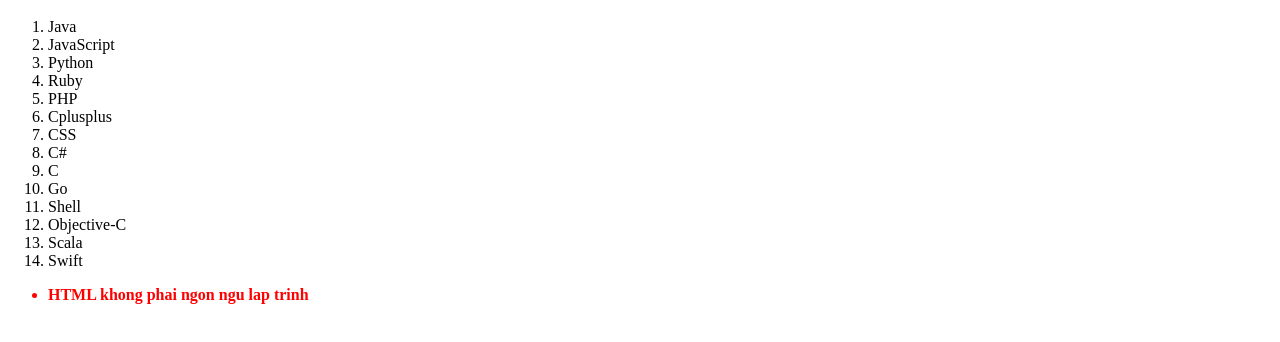
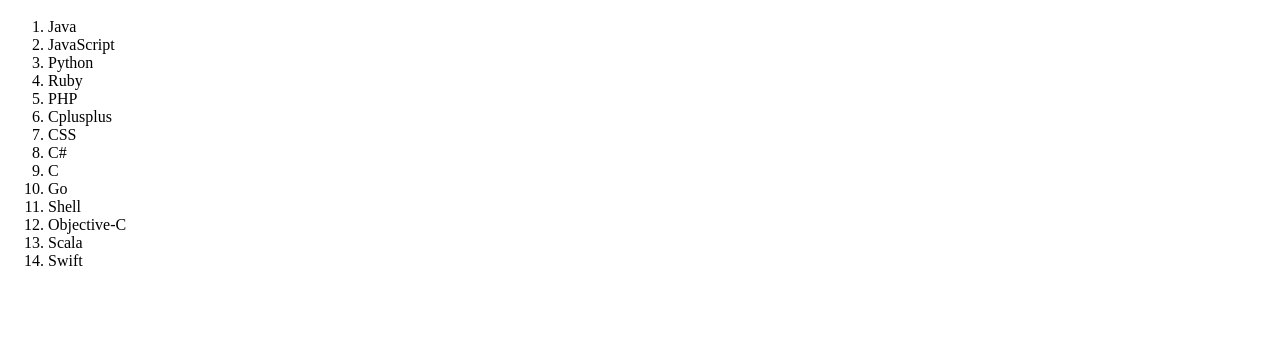
Before and after one commit to ngothien123/html-ses1, a plain HTML site: page index.html in a window 1280 px wide. Shown: the part 434-776 px from the top of the page. Drawn offline with Linux system fonts and the light colour scheme.

Commit message:
da chinh sua

```diff
--- a/index.html
+++ b/index.html
@@ -33,9 +33,6 @@
         <li>Scala</li>
         <li>Swift</li>
       </ol>
-      <ul>
-        <li style="color:red;size-font=30px;"><strong>
-          HTML khong phai ngon ngu lap trinh
         </li>
       </ul>
     </div>
```
